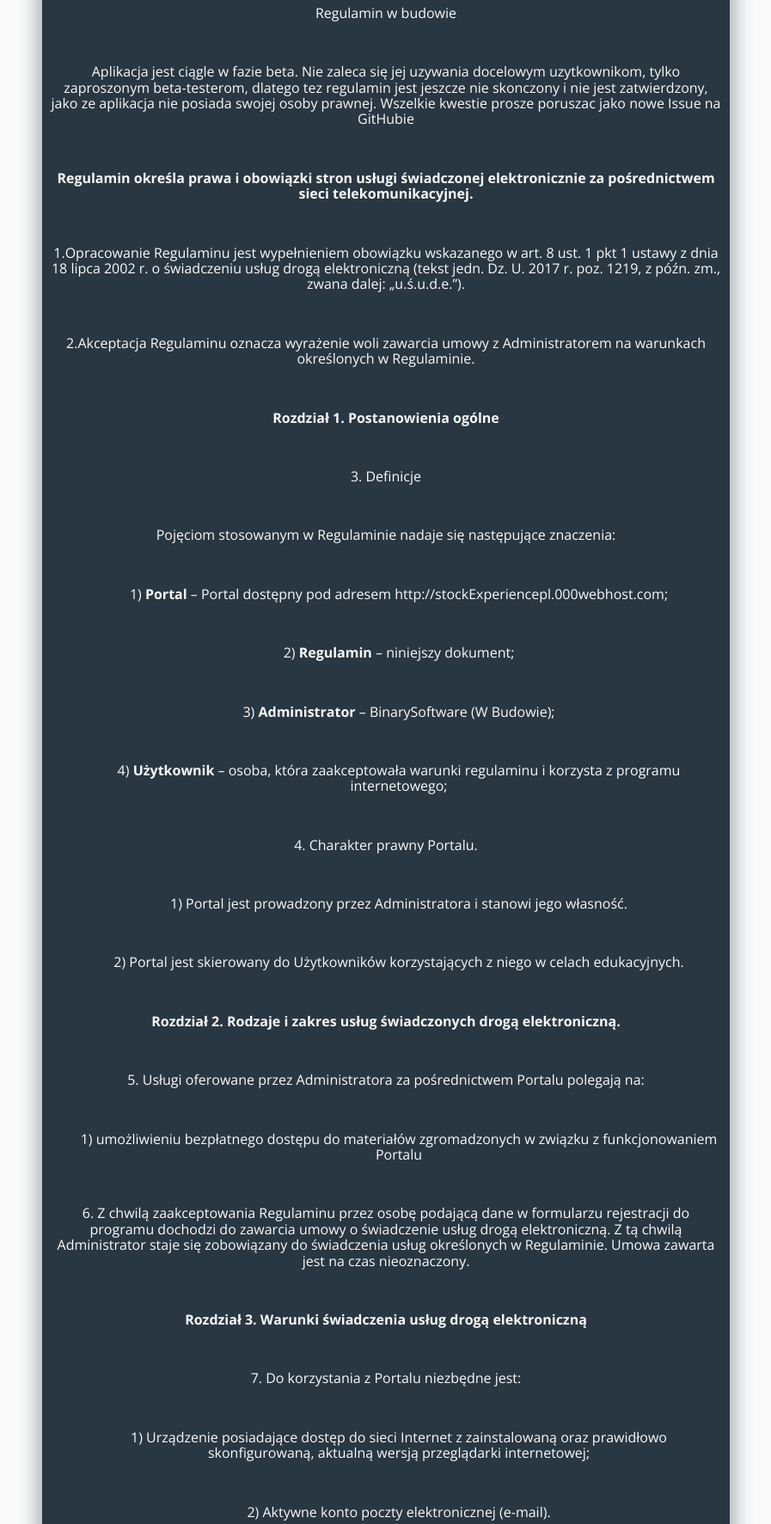
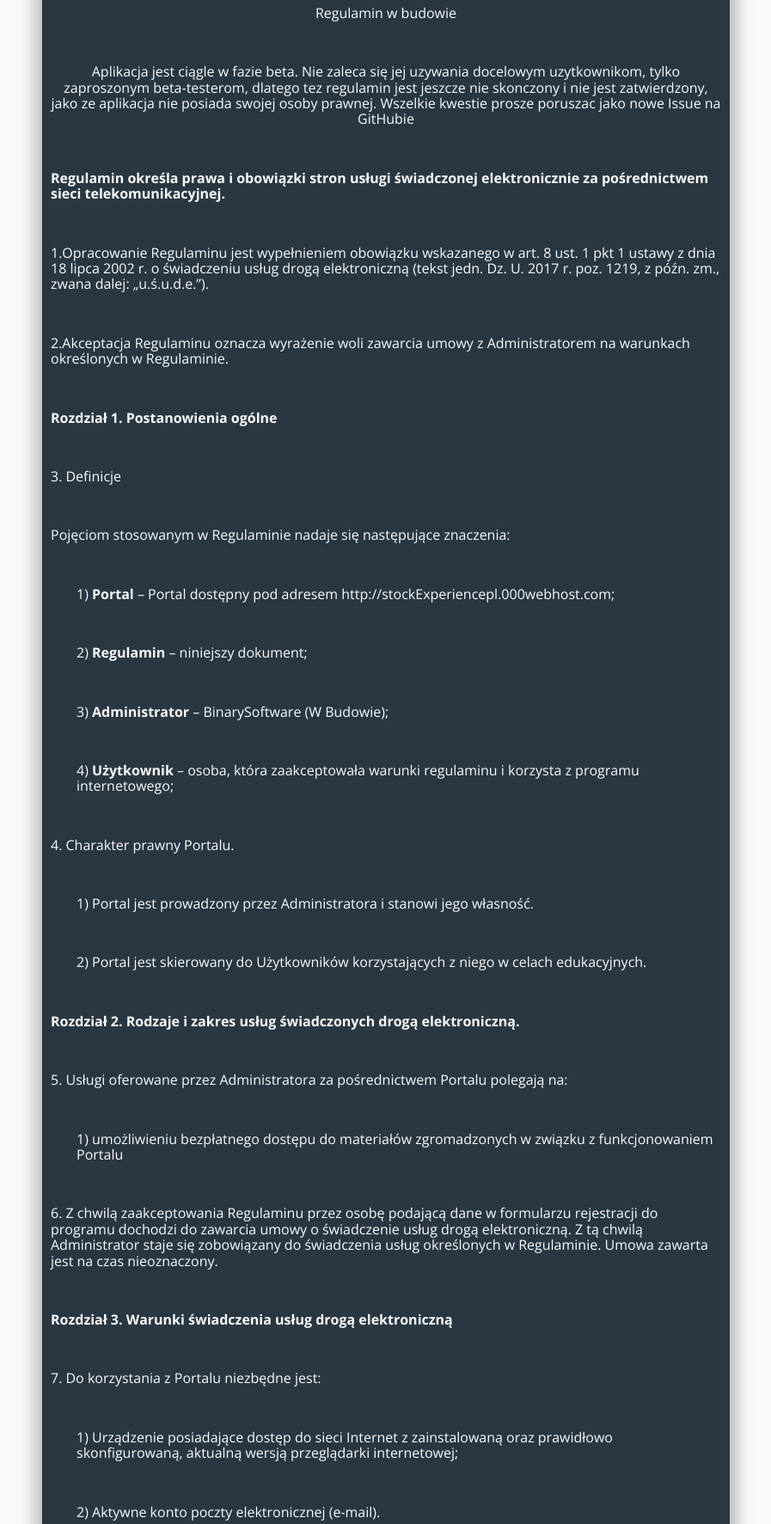
Before and after one commit to BinarySoftware/StockExperience, a PHP site: page /terms.php in a window 1280 px wide. Shown: the part 149-1922 px from the top of the page at 86% size, without its empty margins (191-1088 px from the left). Run offline with PHP 8.4, Linux system fonts and the light colour scheme; some libraries are stand-ins or nearby versions.

Commit message:
Alignment

```diff
--- a/terms.php
+++ b/terms.php
@@ -18,69 +18,69 @@
     <p>Regulamin w budowie</p>
     <p>Aplikacja jest ciągle w fazie beta. Nie zaleca się jej uzywania docelowym uzytkownikom, tylko zaproszonym beta-testerom, dlatego tez regulamin jest jeszcze nie skonczony i nie jest zatwierdzony, jako ze aplikacja nie posiada swojej osoby prawnej. Wszelkie kwestie prosze poruszac jako nowe Issue na GitHubie </p>
     <div>
-      <div >
-        <p><strong>Regulamin określa prawa i obowiązki stron usługi świadczonej elektronicznie za pośrednictwem sieci telekomunikacyjnej.</strong></p>
-        <p>1.Opracowanie Regulaminu jest wypełnieniem obowiązku wskazanego w art. 8 ust. 1 pkt 1 ustawy z dnia 18 lipca 2002 r. o świadczeniu usług drogą elektroniczną (tekst jedn. Dz. U. 2017 r. poz. 1219, z późn. zm., zwana dalej: „u.ś.u.d.e.”).</p>
-        <p>2.Akceptacja Regulaminu oznacza wyrażenie woli zawarcia umowy z Administratorem na warunkach określonych w Regulaminie.</p>
-        <p><strong>Rozdział 1. Postanowienia ogólne</strong></p>
-        <p>3. Definicje</p>
-        <p>Pojęciom stosowanym w Regulaminie nadaje się następujące znaczenia:</p>
-        <p style="padding-left: 30px;">1) <strong>Portal</strong> – Portal dostępny pod adresem http://stockExperiencepl.000webhost.com;</p>
-        <p style="padding-left: 30px;">2) <strong>Regulamin</strong> – niniejszy dokument;</p>
-        <p style="padding-left: 30px;">3) <strong>Administrator</strong> – BinarySoftware (W Budowie);</p>
-        <p style="padding-left: 30px;">4)&nbsp;<strong>Użytkownik</strong> – osoba, która zaakceptowała warunki regulaminu i korzysta z programu internetowego;</p>
-        <p>4. Charakter prawny Portalu.</p>
-        <p style="padding-left: 30px;">1) Portal jest prowadzony przez Administratora i stanowi jego własność.</p>
-        <p style="padding-left: 30px;">2) Portal jest skierowany do Użytkowników korzystających z niego w celach edukacyjnych.</p>
-        <p><strong>Rozdział 2. Rodzaje i zakres usług świadczonych drogą elektroniczną.</strong></p>
-        <p>5. Usługi oferowane przez Administratora za pośrednictwem Portalu polegają na:</p>
-        <p style="padding-left: 30px;">1) umożliwieniu bezpłatnego dostępu do materiałów zgromadzonych w związku z funkcjonowaniem Portalu</p>
-        <p>6. Z chwilą zaakceptowania Regulaminu przez osobę podającą dane w formularzu rejestracji do programu dochodzi do zawarcia umowy o świadczenie usług drogą elektroniczną. Z tą chwilą Administrator staje się zobowiązany do świadczenia usług określonych w Regulaminie. Umowa zawarta jest na czas nieoznaczony.</p>
-        <p><strong>Rozdział 3. Warunki świadczenia usług drogą elektroniczną</strong></p>
-        <p>7. Do korzystania z Portalu niezbędne jest:</p>
-        <p style="padding-left: 30px;">1) Urządzenie posiadające dostęp do sieci Internet z zainstalowaną oraz prawidłowo skonfigurowaną, aktualną wersją przeglądarki internetowej;</p>
-        <p style="padding-left: 30px;">2) Aktywne konto poczty elektronicznej (e-mail).</p>
-        <p>8. Zagrożenia związane ze świadczeniem Usług i zabezpieczenia danych:</p>
-        <p>Stosowane przez Administratora systemy i aplikacje zapewniają wysoki standard bezpieczeństwa i ochrony danych osobowych.<br>
+      <div>
+        <p style="text-align: left !important"><strong>Regulamin określa prawa i obowiązki stron usługi świadczonej elektronicznie za pośrednictwem sieci telekomunikacyjnej.</strong></p>
+        <p style="text-align: left !important">1.Opracowanie Regulaminu jest wypełnieniem obowiązku wskazanego w art. 8 ust. 1 pkt 1 ustawy z dnia 18 lipca 2002 r. o świadczeniu usług drogą elektroniczną (tekst jedn. Dz. U. 2017 r. poz. 1219, z późn. zm., zwana dalej: „u.ś.u.d.e.”).</p>
+        <p style="text-align: left !important">2.Akceptacja Regulaminu oznacza wyrażenie woli zawarcia umowy z Administratorem na warunkach określonych w Regulaminie.</p>
+        <p style="text-align: left !important"><strong>Rozdział 1. Postanowienia ogólne</strong></p>
+        <p style="text-align: left !important">3. Definicje</p>
+        <p style="text-align: left !important">Pojęciom stosowanym w Regulaminie nadaje się następujące znaczenia:</p>
+        <p style="text-align: left !important; padding-left: 30px;">1) <strong>Portal</strong> – Portal dostępny pod adresem http://stockExperiencepl.000webhost.com;</p>
+        <p style="text-align: left !important; padding-left: 30px;">2) <strong>Regulamin</strong> – niniejszy dokument;</p>
+        <p style="text-align: left !important; padding-left: 30px;">3) <strong>Administrator</strong> – BinarySoftware (W Budowie);</p>
+        <p style="text-align: left !important; padding-left: 30px;">4)&nbsp;<strong>Użytkownik</strong> – osoba, która zaakceptowała warunki regulaminu i korzysta z programu internetowego;</p>
+        <p style="text-align: left !important">4. Charakter prawny Portalu.</p>
+        <p style="text-align: left !important; padding-left: 30px;">1) Portal jest prowadzony przez Administratora i stanowi jego własność.</p>
+        <p style="text-align: left !important; padding-left: 30px;">2) Portal jest skierowany do Użytkowników korzystających z niego w celach edukacyjnych.</p>
+        <p style="text-align: left !important"><strong>Rozdział 2. Rodzaje i zakres usług świadczonych drogą elektroniczną.</strong></p>
+        <p style="text-align: left !important">5. Usługi oferowane przez Administratora za pośrednictwem Portalu polegają na:</p>
+        <p style="text-align: left !important; padding-left: 30px;">1) umożliwieniu bezpłatnego dostępu do materiałów zgromadzonych w związku z funkcjonowaniem Portalu</p>
+        <p style="text-align: left !important">6. Z chwilą zaakceptowania Regulaminu przez osobę podającą dane w formularzu rejestracji do programu dochodzi do zawarcia umowy o świadczenie usług drogą elektroniczną. Z tą chwilą Administrator staje się zobowiązany do świadczenia usług określonych w Regulaminie. Umowa zawarta jest na czas nieoznaczony.</p>
+        <p style="text-align: left !important"><strong>Rozdział 3. Warunki świadczenia usług drogą elektroniczną</strong></p>
+        <p style="text-align: left !important">7. Do korzystania z Portalu niezbędne jest:</p>
+        <p style="text-align: left !important; padding-left: 30px;">1) Urządzenie posiadające dostęp do sieci Internet z zainstalowaną oraz prawidłowo skonfigurowaną, aktualną wersją przeglądarki internetowej;</p>
+        <p style="text-align: left !important; padding-left: 30px;">2) Aktywne konto poczty elektronicznej (e-mail).</p>
+        <p style="text-align: left !important">8. Zagrożenia związane ze świadczeniem Usług i zabezpieczenia danych:</p>
+        <p style="text-align: left !important">Stosowane przez Administratora systemy i aplikacje zapewniają wysoki standard bezpieczeństwa i ochrony danych osobowych.<br>
         Użytkownik powinien być jednak świadomy, że korzystanie z aplikacji wymaga korzystania z publicznej sieci telekomunikacyjnej, co wiąże się ze wzrostem ryzyka wystąpienia zagrożeń związanych z w/w.</p>
-        <p><strong>Rozdział 4. Warunki zawierania i rozwiązywania umów o świadczenie usług drogą elektroniczną.</strong></p>
-        <p>9. Warunki zawarcia Umowy:</p>
-        <p style="padding-left: 30px;">1) Umowę o Usługi mogą zawrzeć osoby, które podały swój adres e-mail w formularzu rejestracji, oraz rejestrując się, zaakceptowały Regulamin;</p>
-        <p style="padding-left: 30px;">2) Formularz rejestracji, wypełniany przez osobę, która zamierza korzystać z Usługi wymaga podania adresu poczty elektronicznej, hasła do konta, Imienia i Nazwiska.</p>
-        <p>10. Warunki rozwiązania Umowy.</p>
-        <p>Rozwiązanie Umowy może nastąpić, w szczególności:</p>
-        <p style="padding-left: 30px;">1) na żądanie Użytkownika, w każdym czasie, a szczególnie poprzez wysłanie wiadomości przez pocztę elektroniczną do administratora serwisu <a href="mailto:maciejkrzysztofmikolajek@gmail.com">maciejkrzysztofmikolajek@gmail.com</a> ;</p>
-        <p style="padding-left: 30px;">2) z inicjatywy Administratora, w razie nieprzestrzegania przez Użytkownika obowiązków wymaganych przez Regulamin.</p>
-        <p>11. Administrator zastrzega sobie uprawnienie do zamknięcia Portalu, bez podania przyczyn za uprzednim poinformowaniem Użytkowników.</p>
-        <p>12. Administrator może publikować bannery i linki do innych stron, i Portalów internetowych. Korzystając z takiego bannera lub linku, Użytkownik przechodzi na stronę należącą do innego właściciela.</p>
-        <p><strong>Rozdział 5. Ochrona danych osobowych, poufność, prawa autorskie, komentarze.</strong></p>
-        <p>Ochrona danych osobowych:</p>
-        <p>13. Administratorem Państwa danych osobowych w rozumieniu Rozporządzenia Parlamentu Europejskiego i Rady (UE) 2016/679 UE z dnia 27 kwietnia 2016 r. (dalej: „RODO”), jest BinarySoftware (W Budowie)</p>
-        <p>14. Administrator przetwarza Państwa dane w celu:</p>
-        <p style="padding-left: 30px;">1) zawarcia i realizacji umowy o świadczenie usług drogą elektroniczną na warunkach opisanych w „Regulaminie Portalu”;</p>
-        <p style="padding-left: 30px;">2) obrony przed ewentualnymi roszczeniami na zasadzie prawnie uzasadnionego interesu Administratora;</p>
-        <p style="padding-left: 30px;">3) analitycznym i statystycznym.</p>
-        <p>15.Użytkownik może w każdej chwili wycofać zgodę na przetwarzanie swoich danych osobowych. Wycofanie zgody może być dokonane w jakiejkolwiek formie,&nbsp; w szczególności poprzez przesłanie żądania na adres:&nbsp;<a href="mailto:maciejkrzysztofmikolajek@gmail.com">maciejkrzysztofmikolajek@gmail.com</a> i nie wpływa na zgodność z prawem przetwarzania dokonanego przed jej wycofaniem.</p>
-        <p>16. Dane osobowenie nie są i nigdy nie będą udostępniane podmiotom trzecim, chyba że nastąpi to w związku z powszechnie obowiązującymi przepisami prawnymi.</p>
-        <p>17. Prawa osób, których dane dotyczą, można realizować przesyłając żądanie na adres: <a href="mailto:maciejkrzysztofmikolajek@gmail.com">maciejkrzysztofmikolajek@gmail.com</a>.</p>
-        <p><strong>Rozdział 6. Prawa autorskie</strong></p>
-        <p>18. Zarówno układy treści zawarte na Portalu, jak i poszczególne jego części, takie jak materiały pisemne, zdjęcia, grafika i inne, korzystają na ogólnych zasadach z ochrony udzielanej przez przepisy ustawy z dnia 4 lutego 1994 r. o prawie autorskim i prawach pokrewnych (tekst jedn. Dz.U. 2017, poz. 880 ze zm.). Każdy z Użytkowników zobowiązany jest do poszanowania praw autorskich pod rygorem odpowiedzialności cywilnoprawnej oraz karnej wynikającej z przepisów tej ustawy.</p>
-        <p>19. Można korzystać z tekstów zawartych na Portalu w zakresie własnego dozwolonego użytku osobistego</p>
-        <p>20. Powyższa zgoda nie dotyczy zdjęć oraz innych materiałów nie będących tekstami.</p>
-        <p>21. Zdjęcia wykorzystywane do postów pochodzą z banków zdjęć płatnych lub darmowych udostępnianych na licencji CC lub pochodzą z domeny publicznej.</p>
-        <p><strong>Rozdział 7. Tryb postępowania reklamacyjnego, kontakty z użytkownikiem, komunikaty informacyjne i reklamowe, zmiany regulaminu</strong></p>
-        <p>Postępowanie reklamacyjne</p>
-        <p>22. Administrator zobowiązuje się usunąć w rozsądnym technicznie terminie nieprawidłowości w działaniu Portalu w przypadku zgłoszenia przez Użytkownika takich nieprawidłowości poprzez przesłanie pod adres: <a href="mailto:maciejkrzysztofmikolajek@gmail.com">maciejkrzysztofmikolajek@gmail.com</a></p>
-        <p>23. Wszelkie sprawy dotyczące Portalu powinny być przesyłane pod adres <a href="mailto:maciejkrzysztofmikolajek@gmail.com">maciejkrzysztofmikolajek@gmail.com</a></p>
-        <p>Tryb zmiany Regulaminu</p>
-        <p>24. Administrator zastrzega sobie prawo do zmiany Regulaminu.</p>
-        <p>25.&nbsp;O treści zmian Regulaminu Użytkownicy zostaną poinformowani przez umieszczenie na bieżącej stronie internetowej nowego brzmienia Regulaminu.</p>
-        <p>26. Zmiany Regulaminu wchodzą w życie w terminie podanym w informacji o jego zmianie, nie wcześniej jednak niż po upływie 14 dni kalendarzowych od momentu poinformowania o zmianach Regulaminu, z tym zastrzeżeniem, że zmieniony Regulamin będzie wiązać Użytkownika, o ile w terminie 14 dni od dnia otrzymania informacji o jego zmianie nie oświadczy on o rezygnacji z usługi w przypadku braku akceptacji nowej treści Regulaminu.</p>
-        <p><strong>Rozdział 8. Postanowienia końcowe</strong></p>
-        <p>Prawo i sąd właściwy</p>
-        <p>27. Prawem właściwym dla wszystkich stosunków prawnych wynikających z niniejszego Regulaminu jest prawo polskie. Wszelkie spory będą rozstrzygane przez właściwe miejscowo polskie sądy powszechne.</p>
-        <p>Wykładnia postanowień Regulaminu</p>
-        <p>28. Tytuły paragrafów mają charakter wyłącznie informacyjny i nie mają wpływu na wykładnię postanowień Regulaminu.</p>
+        <p style="text-align: left !important"><strong>Rozdział 4. Warunki zawierania i rozwiązywania umów o świadczenie usług drogą elektroniczną.</strong></p>
+        <p style="text-align: left !important">9. Warunki zawarcia Umowy:</p>
+        <p style="text-align: left !important; padding-left: 30px;">1) Umowę o Usługi mogą zawrzeć osoby, które podały swój adres e-mail w formularzu rejestracji, oraz rejestrując się, zaakceptowały Regulamin;</p>
+        <p style="text-align: left !important; padding-left: 30px;">2) Formularz rejestracji, wypełniany przez osobę, która zamierza korzystać z Usługi wymaga podania adresu poczty elektronicznej, hasła do konta, Imienia i Nazwiska.</p>
+        <p style="text-align: left !important">10. Warunki rozwiązania Umowy.</p>
+        <p style="text-align: left !important">Rozwiązanie Umowy może nastąpić, w szczególności:</p>
+        <p style="text-align: left !important; padding-left: 30px;">1) na żądanie Użytkownika, w każdym czasie, a szczególnie poprzez wysłanie wiadomości przez pocztę elektroniczną do administratora serwisu <a href="mailto:maciejkrzysztofmikolajek@gmail.com">maciejkrzysztofmikolajek@gmail.com</a> ;</p>
+        <p style="text-align: left !important; padding-left: 30px;">2) z inicjatywy Administratora, w razie nieprzestrzegania przez Użytkownika obowiązków wymaganych przez Regulamin.</p>
+        <p style="text-align: left !important">11. Administrator zastrzega sobie uprawnienie do zamknięcia Portalu, bez podania przyczyn za uprzednim poinformowaniem Użytkowników.</p>
+        <p style="text-align: left !important">12. Administrator może publikować bannery i linki do innych stron, i Portalów internetowych. Korzystając z takiego bannera lub linku, Użytkownik przechodzi na stronę należącą do innego właściciela.</p>
+        <p style="text-align: left !important"><strong>Rozdział 5. Ochrona danych osobowych, poufność, prawa autorskie, komentarze.</strong></p>
+        <p style="text-align: left !important">Ochrona danych osobowych:</p>
+        <p style="text-align: left !important">13. Administratorem Państwa danych osobowych w rozumieniu Rozporządzenia Parlamentu Europejskiego i Rady (UE) 2016/679 UE z dnia 27 kwietnia 2016 r. (dalej: „RODO”), jest BinarySoftware (W Budowie)</p>
+        <p style="text-align: left !important">14. Administrator przetwarza Państwa dane w celu:</p>
+        <p style="text-align: left !important; padding-left: 30px;">1) zawarcia i realizacji umowy o świadczenie usług drogą elektroniczną na warunkach opisanych w „Regulaminie Portalu”;</p>
+        <p style="text-align: left !important; padding-left: 30px;">2) obrony przed ewentualnymi roszczeniami na zasadzie prawnie uzasadnionego interesu Administratora;</p>
+        <p style="text-align: left !important; padding-left: 30px;">3) analitycznym i statystycznym.</p>
+        <p style="text-align: left !important">15.Użytkownik może w każdej chwili wycofać zgodę na przetwarzanie swoich danych osobowych. Wycofanie zgody może być dokonane w jakiejkolwiek formie,&nbsp; w szczególności poprzez przesłanie żądania na adres:&nbsp;<a href="mailto:maciejkrzysztofmikolajek@gmail.com">maciejkrzysztofmikolajek@gmail.com</a> i nie wpływa na zgodność z prawem przetwarzania dokonanego przed jej wycofaniem.</p>
+        <p style="text-align: left !important">16. Dane osobowenie nie są i nigdy nie będą udostępniane podmiotom trzecim, chyba że nastąpi to w związku z powszechnie obowiązującymi przepisami prawnymi.</p>
+        <p style="text-align: left !important">17. Prawa osób, których dane dotyczą, można realizować przesyłając żądanie na adres: <a href="mailto:maciejkrzysztofmikolajek@gmail.com">maciejkrzysztofmikolajek@gmail.com</a>.</p>
+        <p style="text-align: left !important"><strong>Rozdział 6. Prawa autorskie</strong></p>
+        <p style="text-align: left !important">18. Zarówno układy treści zawarte na Portalu, jak i poszczególne jego części, takie jak materiały pisemne, zdjęcia, grafika i inne, korzystają na ogólnych zasadach z ochrony udzielanej przez przepisy ustawy z dnia 4 lutego 1994 r. o prawie autorskim i prawach pokrewnych (tekst jedn. Dz.U. 2017, poz. 880 ze zm.). Każdy z Użytkowników zobowiązany jest do poszanowania praw autorskich pod rygorem odpowiedzialności cywilnoprawnej oraz karnej wynikającej z przepisów tej ustawy.</p>
+        <p style="text-align: left !important">19. Można korzystać z tekstów zawartych na Portalu w zakresie własnego dozwolonego użytku osobistego</p>
+        <p style="text-align: left !important">20. Powyższa zgoda nie dotyczy zdjęć oraz innych materiałów nie będących tekstami.</p>
+        <p style="text-align: left !important">21. Zdjęcia wykorzystywane do postów pochodzą z banków zdjęć płatnych lub darmowych udostępnianych na licencji CC lub pochodzą z domeny publicznej.</p>
+        <p style="text-align: left !important"><strong>Rozdział 7. Tryb postępowania reklamacyjnego, kontakty z użytkownikiem, komunikaty informacyjne i reklamowe, zmiany regulaminu</strong></p>
+        <p style="text-align: left !important">Postępowanie reklamacyjne</p>
+        <p style="text-align: left !important">22. Administrator zobowiązuje się usunąć w rozsądnym technicznie terminie nieprawidłowości w działaniu Portalu w przypadku zgłoszenia przez Użytkownika takich nieprawidłowości poprzez przesłanie pod adres: <a href="mailto:maciejkrzysztofmikolajek@gmail.com">maciejkrzysztofmikolajek@gmail.com</a></p>
+        <p style="text-align: left !important">23. Wszelkie sprawy dotyczące Portalu powinny być przesyłane pod adres <a href="mailto:maciejkrzysztofmikolajek@gmail.com">maciejkrzysztofmikolajek@gmail.com</a></p>
+        <p style="text-align: left !important">Tryb zmiany Regulaminu</p>
+        <p style="text-align: left !important">24. Administrator zastrzega sobie prawo do zmiany Regulaminu.</p>
+        <p style="text-align: left !important">25.&nbsp;O treści zmian Regulaminu Użytkownicy zostaną poinformowani przez umieszczenie na bieżącej stronie internetowej nowego brzmienia Regulaminu.</p>
+        <p style="text-align: left !important">26. Zmiany Regulaminu wchodzą w życie w terminie podanym w informacji o jego zmianie, nie wcześniej jednak niż po upływie 14 dni kalendarzowych od momentu poinformowania o zmianach Regulaminu, z tym zastrzeżeniem, że zmieniony Regulamin będzie wiązać Użytkownika, o ile w terminie 14 dni od dnia otrzymania informacji o jego zmianie nie oświadczy on o rezygnacji z usługi w przypadku braku akceptacji nowej treści Regulaminu.</p>
+        <p style="text-align: left !important"><strong>Rozdział 8. Postanowienia końcowe</strong></p>
+        <p style="text-align: left !important">Prawo i sąd właściwy</p>
+        <p style="text-align: left !important">27. Prawem właściwym dla wszystkich stosunków prawnych wynikających z niniejszego Regulaminu jest prawo polskie. Wszelkie spory będą rozstrzygane przez właściwe miejscowo polskie sądy powszechne.</p>
+        <p style="text-align: left !important">Wykładnia postanowień Regulaminu</p>
+        <p style="text-align: left !important">28. Tytuły paragrafów mają charakter wyłącznie informacyjny i nie mają wpływu na wykładnię postanowień Regulaminu.</p>
       </div>
     </div>
 <script src='https://cdnjs.cloudflare.com/ajax/libs/jquery/2.1.3/jquery.min.js'></script>
```
